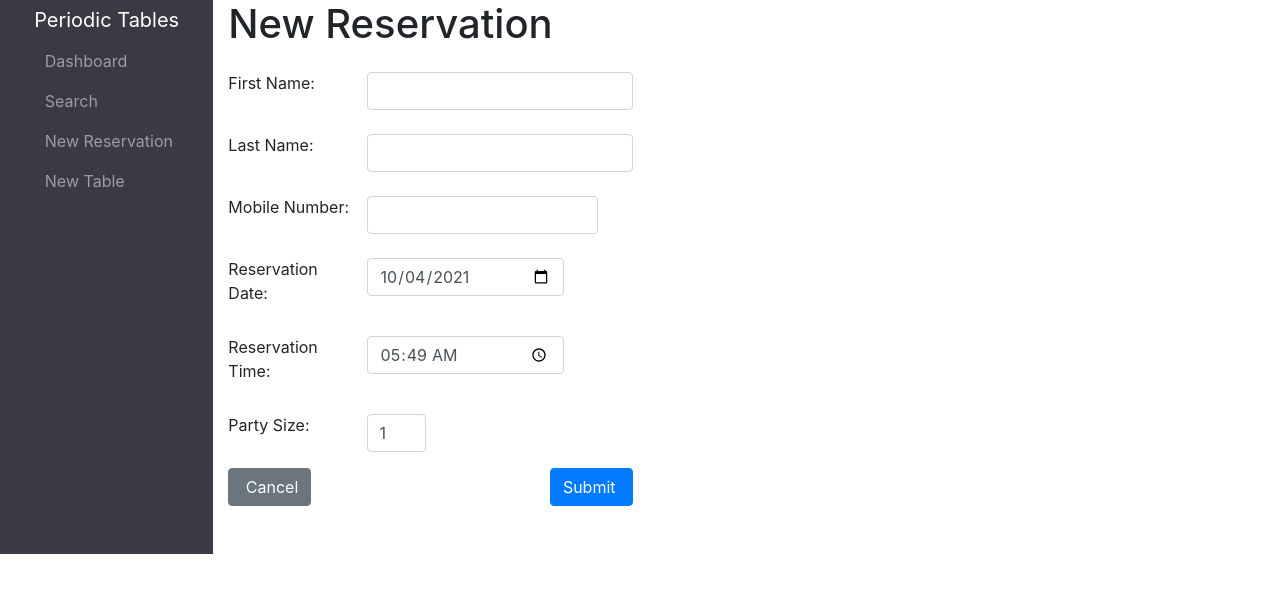
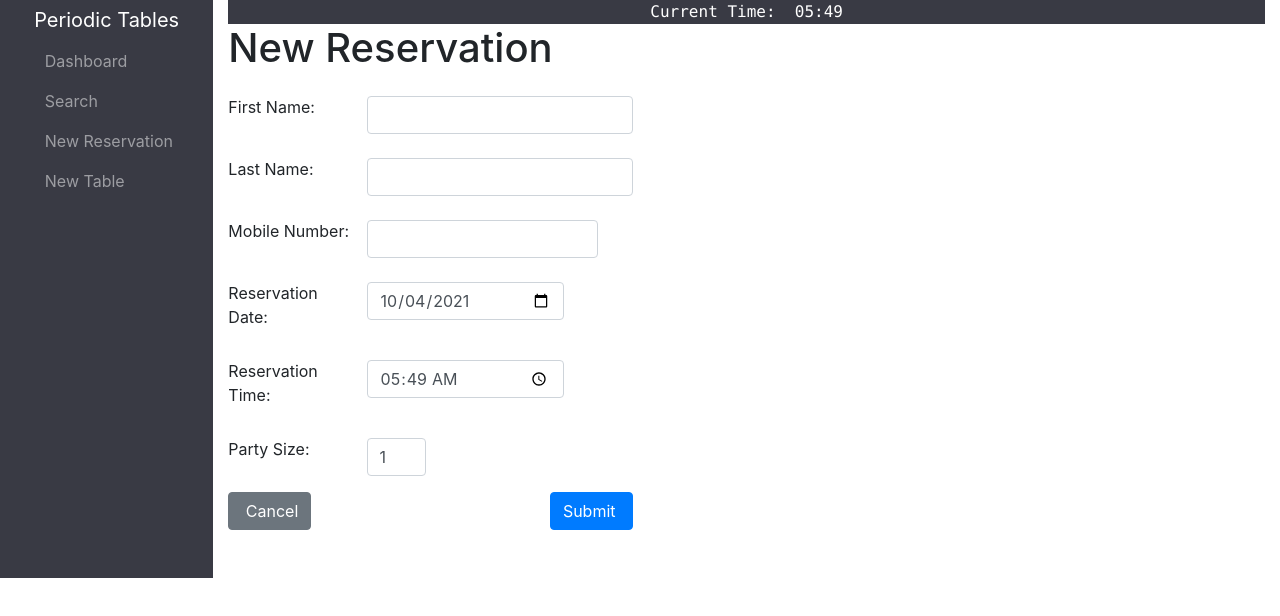
Before and after one commit to BrianHook1183/Restaurant-Reservations_Fullstack-Capstone, a React (Create React App) app in the folder front-end/: page /reservations/new in a window 1280 px wide. Shown: the top 616 px of the page. Built offline with nearby package versions, Linux system fonts and the light colour scheme; no server answers; a web font is replaced by a local one.

Commit message:
live currentTime stickied to top

```diff
--- a/front-end/src/layout/Layout.css
+++ b/front-end/src/layout/Layout.css
@@ -1,4 +1,7 @@
 .side-bar {
-  background-color: #393a44;
   min-width: 200px;
 }
+
+.bg-menu {
+  background-color: #393a44;
+}
--- a/front-end/src/layout/Layout.js
+++ b/front-end/src/layout/Layout.js
@@ -1,6 +1,7 @@
 import React from "react";
 import Menu from "./Menu";
 import Routes from "./Routes";
+import CurrentTime from "../widgets/CurrentTime";
 
 import "./Layout.css";
 
@@ -15,10 +16,13 @@ function Layout() {
   return (
     <div className="container-fluid">
       <div className="row h-100">
-        <div className="col-md-2 side-bar">
+        <div className="col-md-2 side-bar bg-menu">
           <Menu />
         </div>
         <div className="col">
+          <div className="bg-menu sticky-top">
+            <CurrentTime />
+          </div>
           <Routes />
         </div>
       </div>
--- /dev/null
+++ b/front-end/src/widgets/CurrentTime.js
@@ -0,0 +1,30 @@
+import React, { useEffect, useState } from "react";
+import { formatAsTime } from "../utils/date-time";
+
+function CurrentTime() {
+  const [time, setTime] = useState(new Date().toTimeString());
+  const timeFormatted = formatAsTime(time);
+
+  const getTime = () => {
+    const timeString = new Date().toTimeString();
+    setTime(timeString);
+  };
+
+  useEffect(() => {
+    getTime();
+    const interval = setInterval(() => {
+      getTime();
+    }, 6000);
+
+    return () => clearInterval(interval);
+  }, []);
+
+  return (
+    <div className="text-center text-white m-0 text-monospace">
+      Current Time: <span className="oi oi-clock" />
+      &nbsp;{timeFormatted}
+    </div>
+  );
+}
+
+export default CurrentTime;
```
